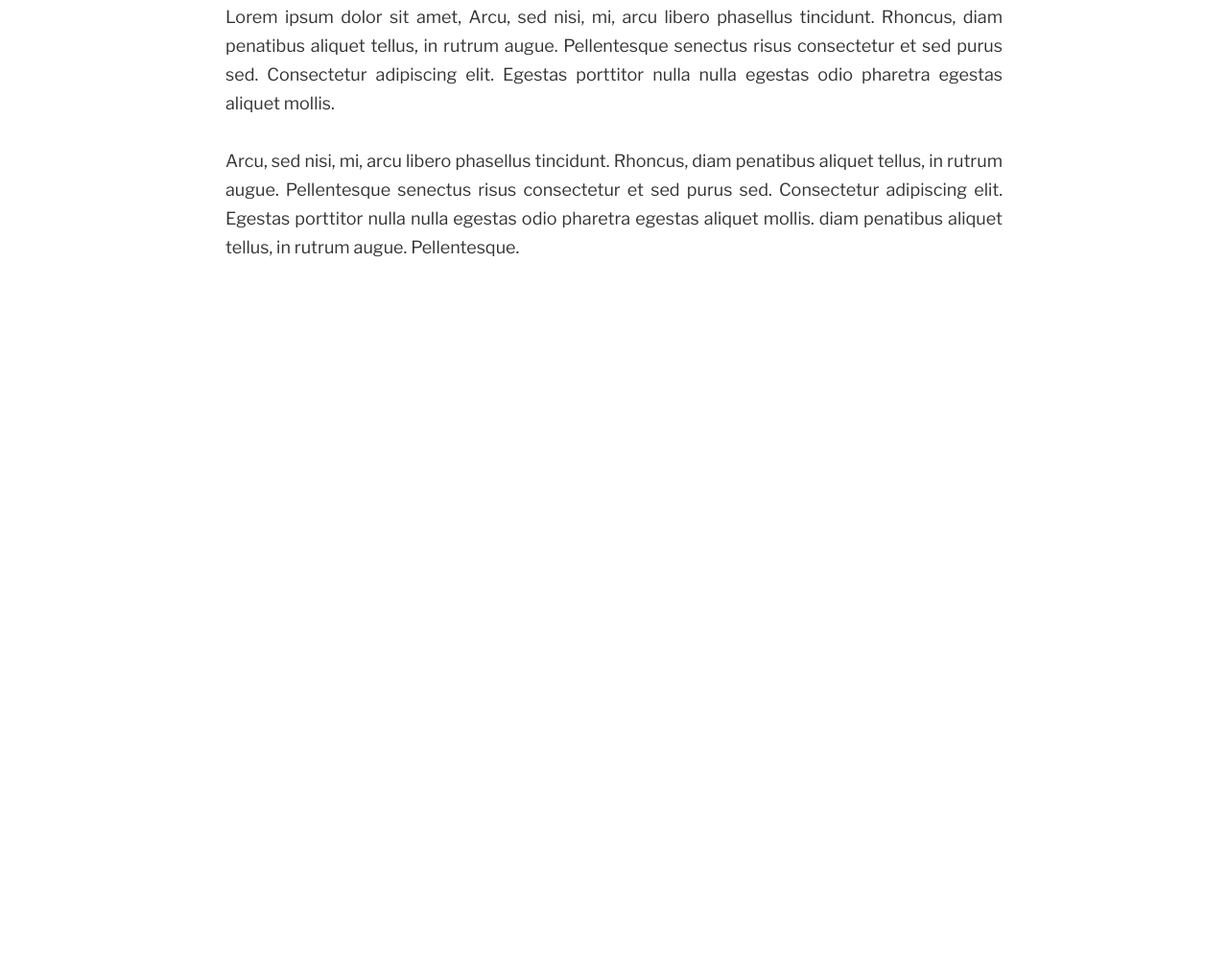
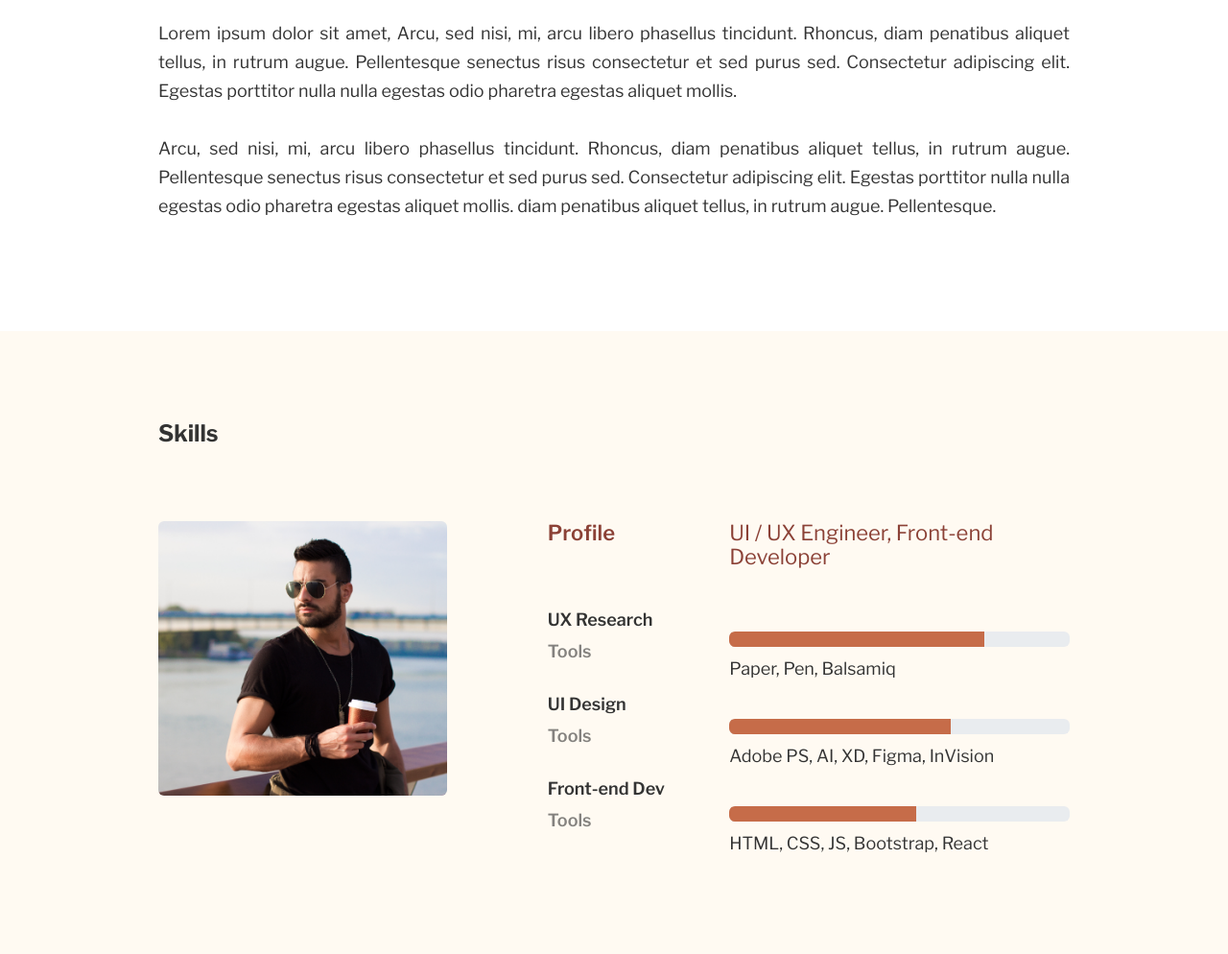
Before and after one commit to tasha201/bootstrap-designer-portfolio, a plain HTML site: page index.html in a window 1280 px wide. Shown: the part 963-1957 px from the top of the page at 96% size. Before the commit the page ends 1345 px from the top, so only its background shows below. Drawn offline with nearby package versions, Linux system fonts and the light colour scheme.

Commit message:
Adding and styling Skills section

```diff
--- a/index.html
+++ b/index.html
@@ -1,13 +1,21 @@
 <!DOCTYPE html>
 <html lang="en">
   <head>
-    <meta charset="UTF-8">
-    <meta name="viewport" content="width=device-width, initial-scale=1.0">
-    <link href="https://cdn.jsdelivr.net/npm/bootstrap@5.3.1/dist/css/bootstrap.min.css" rel="stylesheet" integrity="sha384-4bw+/aepP/YC94hEpVNVgiZdgIC5+VKNBQNGCHeKRQN+PtmoHDEXuppvnDJzQIu9" crossorigin="anonymous">
-    <link rel="preconnect" href="https://fonts.googleapis.com">
-    <link rel="preconnect" href="https://fonts.gstatic.com" crossorigin>
-    <link href="https://fonts.googleapis.com/css2?family=Libre+Franklin:wght@400;600;700&display=swap" rel="stylesheet">
-    <link rel="stylesheet" href="styles.css">
+    <meta charset="UTF-8" />
+    <meta name="viewport" content="width=device-width, initial-scale=1.0" />
+    <link
+      href="https://cdn.jsdelivr.net/npm/bootstrap@5.3.1/dist/css/bootstrap.min.css"
+      rel="stylesheet"
+      integrity="sha384-4bw+/aepP/YC94hEpVNVgiZdgIC5+VKNBQNGCHeKRQN+PtmoHDEXuppvnDJzQIu9"
+      crossorigin="anonymous"
+    />
+    <link rel="preconnect" href="https://fonts.googleapis.com" />
+    <link rel="preconnect" href="https://fonts.gstatic.com" crossorigin />
+    <link
+      href="https://fonts.googleapis.com/css2?family=Libre+Franklin:wght@400;600;700&display=swap"
+      rel="stylesheet"
+    />
+    <link rel="stylesheet" href="styles.css" />
     <title>Bootstrap project</title>
   </head>
   <body>
@@ -16,15 +24,24 @@
         <nav class="navbar navbar-expand-lg">
           <div class="container">
             <a class="navbar-brand nav-logo" href="#">Portfolio</a>
-                    <button class="navbar-toggler" type="button" data-bs-toggle="collapse" data-bs-target="#navbarNavAltMarkup"
-                        aria-controls="navbarNavAltMarkup" aria-expanded="false" aria-label="Toggle navigation">
+            <button
+              class="navbar-toggler"
+              type="button"
+              data-bs-toggle="collapse"
+              data-bs-target="#navbarNavAltMarkup"
+              aria-controls="navbarNavAltMarkup"
+              aria-expanded="false"
+              aria-label="Toggle navigation"
+            >
               <span class="navbar-toggler-icon"></span>
             </button>
           </div>
           <div class="container">
             <div class="collapse navbar-collapse" id="navbarNavAltMarkup">
               <div class="navbar-nav">
-                            <a class="nav-link nav-active" aria-current="page" href="#">Home</a>
+                <a class="nav-link nav-active" aria-current="page" href="#"
+                  >Home</a
+                >
                 <a class="nav-link" href="#">About</a>
                 <a class="nav-link" href="#">Skills</a>
                 <a class="nav-link" href="#">Portfolio</a>
@@ -39,21 +56,104 @@
       </div>
     </section>
 
-    <section class="container mx-auto section-settings">
+    <section class="container-fluid mx-auto section-settings">
       <h3 class="section-heading">About</h3>
-        <p class="section-text">Lorem ipsum dolor sit amet, Arcu, sed nisi, mi, arcu libero phasellus tincidunt. Rhoncus, diam penatibus aliquet tellus,
-        in rutrum augue. Pellentesque senectus risus consectetur et sed purus sed. Consectetur adipiscing elit. Egestas
-        porttitor nulla nulla egestas odio pharetra egestas aliquet mollis.
-        <br/><br/>
-        Arcu, sed nisi, mi, arcu libero phasellus tincidunt. Rhoncus, diam penatibus aliquet tellus, in rutrum augue.
-        Pellentesque senectus risus consectetur et sed purus sed. Consectetur adipiscing elit. Egestas porttitor nulla nulla
-        egestas odio pharetra egestas aliquet mollis. diam penatibus aliquet tellus, in rutrum augue. Pellentesque.
+      <p class="section-text">
+        Lorem ipsum dolor sit amet, Arcu, sed nisi, mi, arcu libero phasellus
+        tincidunt. Rhoncus, diam penatibus aliquet tellus, in rutrum augue.
+        Pellentesque senectus risus consectetur et sed purus sed. Consectetur
+        adipiscing elit. Egestas porttitor nulla nulla egestas odio pharetra
+        egestas aliquet mollis. <br /><br />
+        Arcu, sed nisi, mi, arcu libero phasellus tincidunt. Rhoncus, diam
+        penatibus aliquet tellus, in rutrum augue. Pellentesque senectus risus
+        consectetur et sed purus sed. Consectetur adipiscing elit. Egestas
+        porttitor nulla nulla egestas odio pharetra egestas aliquet mollis. diam
+        penatibus aliquet tellus, in rutrum augue. Pellentesque.
       </p>
     </section>
 
+    <section class="container-fluid mx-auto section-settings bg-color">
+      <h3 class="section-heading">Skills</h3>
+      <div class="row">
+        <div class="col-4">
+          <img src="images/seyrig.jpeg" class="img-fluid rounded" alt="" />
+        </div>
+        <div class="col-1"></div>
+        <div class="col-7">
+          <div class="row">
+            <div class="col-4">
+              <ul class="tools p-0 m-0">
+                <li class="profile-item">Profile</li>
+                <li>UX Research</li>
+                <li class="tools-item">Tools</li>
+                <li>UI Design</li>
+                <li class="tools-item">Tools</li>
+                <li>Front-end Dev</li>
+                <li class="tools-item">Tools</li>
+              </ul>
+            </div>
+            <div class="col-8">
+              <ul class="skills m-0 p-0">
+                <li class="profile-item">UI / UX Engineer, Front-end Developer</li>
+                <li>
+                  <div
+                    class="progress"
+                    role="progressbar"
+                    aria-label="Basic example"
+                    aria-valuenow="75"
+                    aria-valuemin="0"
+                    aria-valuemax="100"
+                  >
+                    <div
+                      class="progress-bar progress-color"
+                      style="width: 75%"
+                    ></div>
+                  </div>
+                </li>
+                <li class="tools-item">Paper, Pen, Balsamiq</li>
+                <li>
+                  <div
+                    class="progress"
+                    role="progressbar"
+                    aria-label="Basic example"
+                    aria-valuenow="65"
+                    aria-valuemin="0"
+                    aria-valuemax="100"
+                  >
+                    <div
+                      class="progress-bar progress-color"
+                      style="width: 65%"
+                    ></div>
+                  </div>
+                </li>
+                <li class="tools-item">Adobe PS, AI, XD, Figma, InVision</li>
+                <li>
+                  <div
+                    class="progress"
+                    role="progressbar"
+                    aria-label="Basic example"
+                    aria-valuenow="55"
+                    aria-valuemin="0"
+                    aria-valuemax="100"
+                  >
+                    <div
+                      class="progress-bar progress-color"
+                      style="width: 55%"
+                    ></div>
+                  </div>
+                </li>
+                <li>HTML, CSS, JS, Bootstrap, React</li>
+              </ul>
+            </div>
+          </div>
+        </div>
+      </div>
+    </section>
 
-    <script src="https://cdn.jsdelivr.net/npm/bootstrap@5.3.1/dist/js/bootstrap.bundle.min.js"
+    <script
+      src="https://cdn.jsdelivr.net/npm/bootstrap@5.3.1/dist/js/bootstrap.bundle.min.js"
       integrity="sha384-HwwvtgBNo3bZJJLYd8oVXjrBZt8cqVSpeBNS5n7C8IVInixGAoxmnlMuBnhbgrkm"
-        crossorigin="anonymous"></script>
+      crossorigin="anonymous"
+    ></script>
   </body>
 </html>
--- a/styles.css
+++ b/styles.css
@@ -4,9 +4,9 @@ body {
 }
 
 .hero-background {
-    min-height: 768px;
+    min-height: 785px;
     padding: 85px 165px;
-    background-image: url('images/Background.jpg');
+    background-image: url('images/background.jpg');
     background-repeat: no-repeat;
     background-position: center;
     background-size: cover;
@@ -75,4 +75,47 @@ h2 {
     font-weight: 400;
     line-height: 30px;
     text-align: justify;
+    margin-bottom: 22px;
 }
+
+.bg-color {
+    background: #FFFAF2;
+}
+
+.progress-color {
+    background: #C66C49;
+}
+
+.tools, .skills {
+    list-style-type: none;
+}
+
+.tools li {
+    margin-bottom: 8px;
+    font-size: 18px;
+    font-weight: 600;
+    line-height: 25px;
+}
+
+.tools .profile-item, .skills .profile-item  {
+    margin-bottom: 65px;
+    color: #8B4136;
+    font-size: 22px;
+}
+
+.tools .tools-item {
+    margin-bottom: 30px;
+    opacity: 0.6;
+}
+
+.skills li {
+  font-size: 18px;
+  font-weight: 400;
+  line-height: 25px;
+  margin-bottom: 10px;
+}
+
+.skills .tools-item {
+  margin-bottom: 40px;
+  margin-top: 10px;
+}
```
Also changed, not shown: images/seyrig.jpeg (added). Lines whose indentation alone changed are shown as unchanged.
